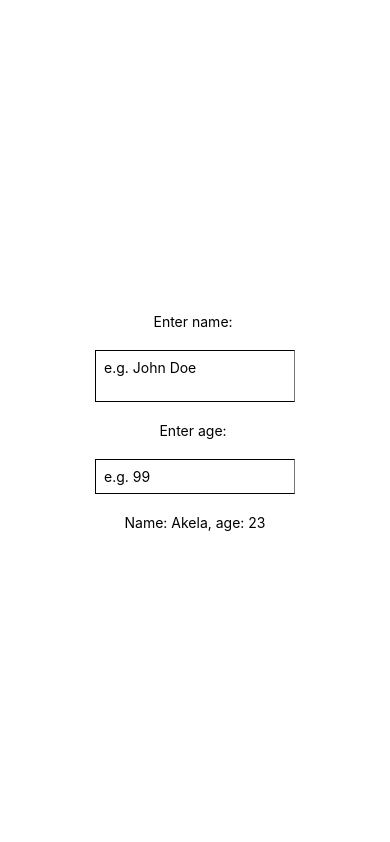
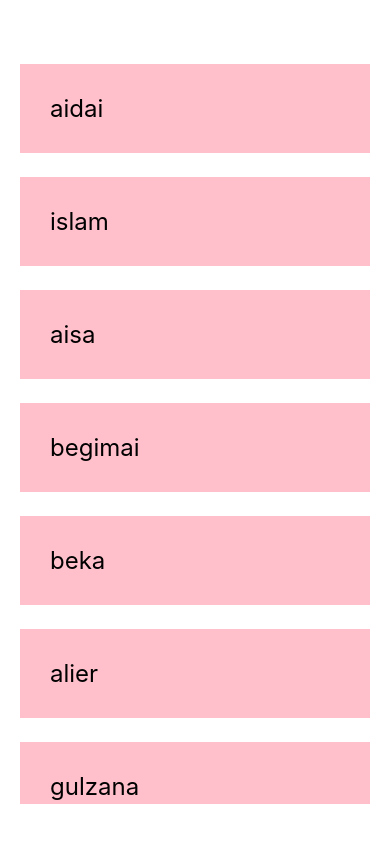
Before and after one commit to Kunerkhan/React-native-tutorial, a React Native app: screen / in a window 390 px wide. Built offline with nearby package versions, Linux system fonts and the light colour scheme.

Commit message:
Using scroll view component

```diff
--- a/App.js
+++ b/App.js
@@ -1,31 +1,28 @@
 import { useState } from 'react';
-import { StyleSheet, Text, View, TextInput } from 'react-native';
+import { StyleSheet, Text, View, ScrollView } from 'react-native';
 
 export default function App() {
-  const [name, setName] = useState("Akela");
-  const [age, setAge] = useState("23");
+  const [people, setPeople] = useState([
+    { name: "aidai", key: "1" },
+    { name: "islam", key: "2" },
+    { name: "aisa", key: "3" },
+    { name: "begimai", key: "4" },
+    { name: "beka", key: "5" },
+    { name: "alier", key: "6" },
+    { name: "gulzana", key: "7" },
+  ]);
 
   return (
     <View style={styles.container}>
-        <Text>Enter name: </Text>
-        <TextInput
-          multiline
-          style={styles.input}
-          placeholder="e.g. John Doe"
-          onChangeText={(val) => setName(val)}
-          />
-
-        <Text>Enter age: </Text>
-        <TextInput
-          keyboardType='numeric'
-          style={styles.input}
-          placeholder="e.g. 99"
-          onChangeText={(val) => setAge(val)}
-          />
-
-        <Text>
-          Name: {name}, age: {age}
-        </Text>
+      <ScrollView>
+        {
+          people.map((person) => (
+            <View key={person.key}>
+              <Text style={styles.item}>{person.name}</Text>
+            </View>
+          ))
+        }
+      </ScrollView>
     </View>
   );
 }
@@ -34,14 +31,16 @@ const styles = StyleSheet.create({
   container: {
     flex: 1,
     backgroundColor: '#fff',
-    alignItems: 'center',
-    justifyContent: 'center',
+    padding: 40,
+    paddingHorizontal: 20,
+    // alignItems: 'center',
+    // justifyContent: 'center',
   },
-  input: {
-    borderWidth: 1,
-    borderRightColor: "#777",
-    padding: 8,
-    margin: 20,
-    width: 200,
+
+  item: {
+    marginTop: 24,
+    padding: 30,
+    backgroundColor: "pink",
+    fontSize: 24,
   }
 });
```
